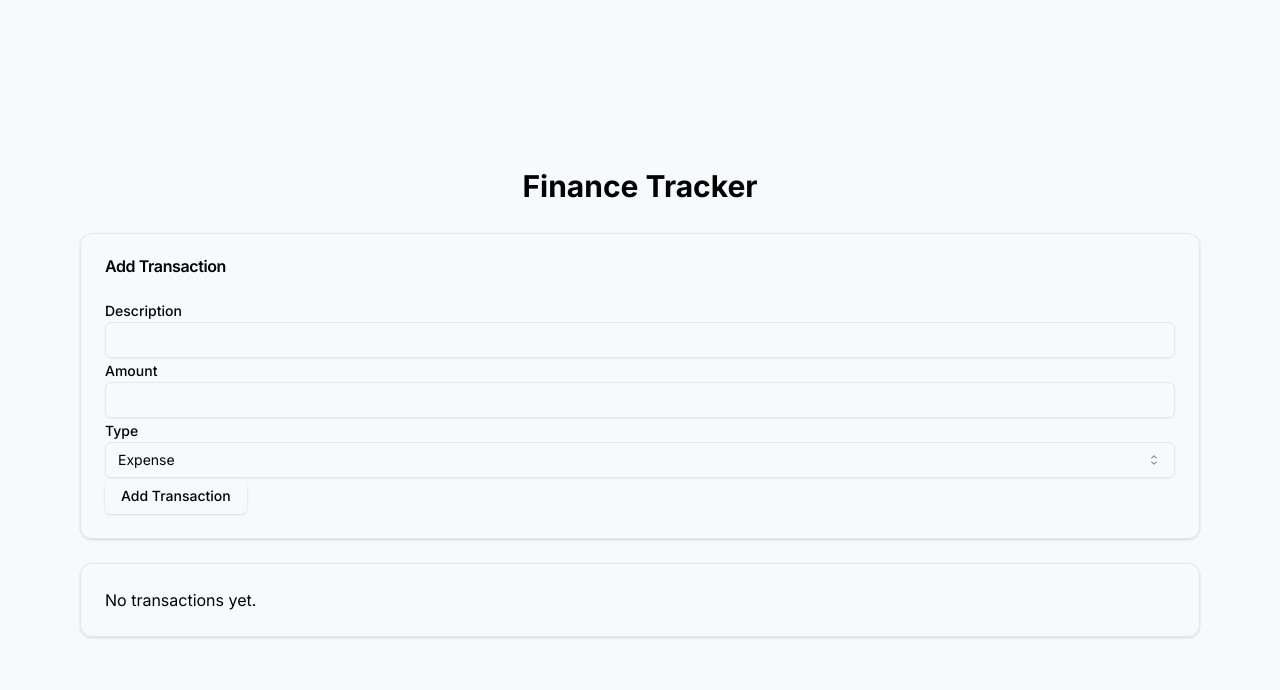
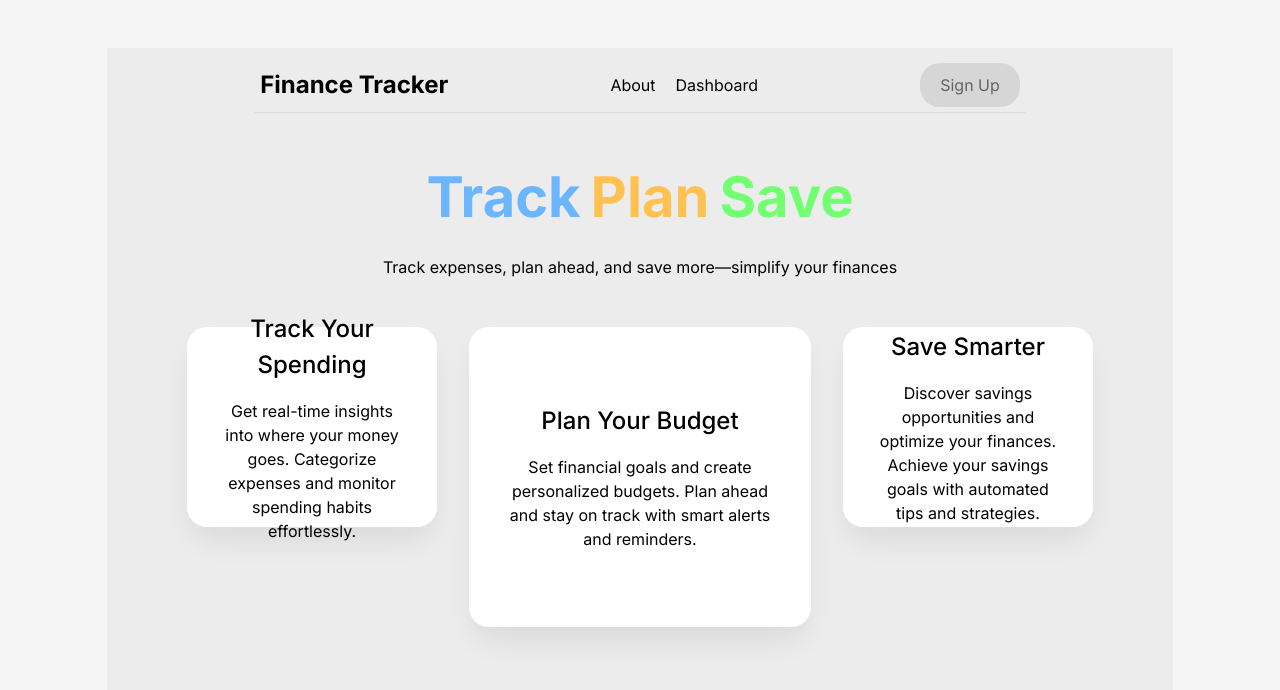
Before and after one commit to pelumitegbe/Personal-Finance-Tracker, a Next.js app in the folder frontend/: page / in a window 1280 px wide. Shown: the top 690 px of the page. Built offline with nearby package versions, Linux system fonts and the light colour scheme.

Commit message:
merged with main repository (integrating the seperation of frontend from backend)

```diff
--- /dev/null
+++ b/frontend/src/app/components/TopNavigation/index.css
@@ -0,0 +1,44 @@
+.top-navigation {
+  display: flex;
+  align-items: center;
+  justify-content: space-between;
+  margin: 10px 100px;
+  padding: 5px;
+  /* background-color: #ececec; */
+  border-bottom: 1px solid #dadada;
+}
+
+.logo {
+  font-size: 1.5em;
+  font-weight: bold;
+}
+
+.nav-links {
+  display: flex;
+  gap: 20px;
+}
+
+.nav-links a {
+  text-decoration: none;
+  font-size: 1em;
+  transition: color 0.3s ease;
+}
+
+.nav-links a:hover {
+  color: #b4b4b4;
+}
+
+.signup-button button {
+  border-radius: 20px;
+  padding: 10px 20px;
+  background-color: #d6d6d6;
+  border: none;
+  color: #646464;
+  cursor: pointer;
+  transition: background-color 0.3s ease;
+}
+
+.signup-button button:hover {
+  background-color: #ffffff;
+  color: #b4b4b4;
+}
--- /dev/null
+++ b/frontend/src/app/components/TopNavigation/index.tsx
@@ -0,0 +1,19 @@
+import React from "react";
+import "./index.css";
+
+const TopNavigation = () => {
+  return (
+    <div className="top-navigation">
+      <div className="logo">Finance Tracker</div>
+      <div className="nav-links">
+        <a href="#about">About</a>
+        <a href="/dashboard">Dashboard</a>
+      </div>
+      <div className="signup-button">
+        <button>Sign Up</button>
+      </div>
+    </div>
+  );
+};
+
+export default TopNavigation;
--- a/frontend/src/app/components/TransactionForm.tsx
+++ b/frontend/src/app/components/TransactionForm.tsx
@@ -1,11 +1,17 @@
-'use client'
+"use client";
 
-import { useState } from 'react'
-import { Button } from "@/components/ui/button"
-import { Input } from "@/components/ui/input"
-import { Label } from "@/components/ui/label"
-import { Select, SelectContent, SelectItem, SelectTrigger, SelectValue } from "@/components/ui/select"
-import { Card, CardContent, CardHeader, CardTitle } from "@/components/ui/card"
+import { useState } from "react";
+import { Button } from "@/components/ui/button";
+import { Input } from "@/components/ui/input";
+import { Label } from "@/components/ui/label";
+import {
+  Select,
+  SelectContent,
+  SelectItem,
+  SelectTrigger,
+  SelectValue,
+} from "@/components/ui/select";
+import { Card, CardContent, CardHeader, CardTitle } from "@/components/ui/card";
 
 interface TransactionFormProps {
   onAddTransaction: (transaction: Transaction) => void;
@@ -19,13 +25,15 @@ interface Transaction {
   date: string;
 }
 
-export default function TransactionForm({ onAddTransaction }: TransactionFormProps) {
-  const [description, setDescription] = useState('')
-  const [amount, setAmount] = useState('')
-  const [type, setType] = useState('expense')
+export default function TransactionForm({
+  onAddTransaction,
+}: TransactionFormProps) {
+  const [description, setDescription] = useState("");
+  const [amount, setAmount] = useState("");
+  const [type, setType] = useState("expense");
 
   const handleSubmit = (e: React.FormEvent) => {
-    e.preventDefault()
+    e.preventDefault();
     if (description && amount) {
       const transaction: Transaction = {
         id: Date.now(),
@@ -33,13 +41,13 @@ export default function TransactionForm({ onAddTransaction }: TransactionFormPro
         amount: parseFloat(amount),
         type,
         date: new Date().toISOString(),
-      }
-      onAddTransaction(transaction)
-      setDescription('')
-      setAmount('')
-      setType('expense')
+      };
+      onAddTransaction(transaction);
+      setDescription("");
+      setAmount("");
+      setType("expense");
     }
-  }
+  };
 
   return (
     <Card>
@@ -76,8 +84,12 @@ export default function TransactionForm({ onAddTransaction }: TransactionFormPro
                 <SelectValue placeholder="Select transaction type" />
               </SelectTrigger>
               <SelectContent className="z-50">
-                <SelectItem value="expense" className="text-red-500">Expense</SelectItem>
-                <SelectItem value="income" className="text-green-500">Income</SelectItem>
+                <SelectItem value="expense" className="text-red-500">
+                  Expense
+                </SelectItem>
+                <SelectItem value="income" className="text-green-500">
+                  Income
+                </SelectItem>
               </SelectContent>
             </Select>
           </div>
@@ -85,5 +97,5 @@ export default function TransactionForm({ onAddTransaction }: TransactionFormPro
         </form>
       </CardContent>
     </Card>
-  )
+  );
 }
--- /dev/null
+++ b/frontend/src/app/index.css
@@ -0,0 +1,84 @@
+.landing {
+  display: flex;
+  min-height: 100vh;
+  padding: 3rem;
+  justify-content: center;
+  background: #f5f5f5;
+}
+.landing main {
+  width: 100%;
+  max-width: 90%;
+  padding: 0 3rem 3rem;
+  margin: 0 auto;
+  background: #ececec;
+  display: flex;
+  flex-direction: column;
+  /* justify-content: center; */
+}
+.landing .main-content {
+  display: flex;
+  flex-direction: column;
+  gap: 3rem;
+  align-items: center;
+  padding: 2rem;
+  text-align: center;
+}
+.landing .main-content h1 {
+  font-size: 56px;
+  display: flex;
+  justify-content: center;
+  gap: 10px;
+  font-weight: 700;
+}
+.main-content h1 span:nth-child(1) {
+  color: #6cb5ff;
+}
+.main-content h1 span:nth-child(2) {
+  color: #ffc252;
+}
+.main-content h1 span:nth-child(3) {
+  color: #72ff72;
+}
+.main-content > div:first-child {
+  display: flex;
+  flex-direction: column;
+  gap: 1rem;
+}
+.main-content .cards {
+  display: flex;
+  justify-content: center;
+  align-items: stretch;
+  gap: 2rem;
+}
+.main-content .cards .card {
+  display: flex;
+  flex-direction: column;
+  border-radius: 20px;
+  gap: 1rem;
+  box-shadow: 0px 17px 32px -7px #00000017;
+  background: #fff;
+  padding: 2rem;
+  flex-grow: 1;
+  flex-basis: 0;
+  justify-content: center;
+  align-items: center;
+  max-height: 200px;
+  transition: transform 0.3s ease;
+}
+.main-content .cards .card:nth-child(1):hover {
+  transform: rotateX(15deg) rotateY(15deg);
+}
+.main-content .cards .card:nth-child(2):hover {
+  transform: scale(1.05);
+}
+.main-content .cards .card:nth-child(3):hover {
+  transform: rotateX(15deg) rotateY(-15deg);
+}
+.main-content .cards .card:nth-child(2) {
+  flex-grow: 1.5;
+  min-height: 300px;
+}
+.card h2 {
+  font-size: 24px;
+  font-weight: 500;
+}
--- a/frontend/src/app/page.tsx
+++ b/frontend/src/app/page.tsx
@@ -1,65 +1,49 @@
-'use client'
+"use client";
 
-import { useState } from 'react'
-import TransactionForm from '../app/components/TransactionForm'
-import TransactionList from '../app/components/TransactionList'
-import { Transaction, NewTransaction } from '../app/lib/types'
+import "./index.css";
+import TopNavigation from "./components/TopNavigation";
 
-export default function Home() {
-  const [transactions, setTransactions] = useState<Transaction[]>([])
-
-  const addTransaction = (transaction: NewTransaction) => {
-    const newTransaction: Transaction = {
-      ...transaction,
-      id: Date.now(),
-    }
-    setTransactions((prevTransactions) => [...prevTransactions, newTransaction])
-  }
-
+export default function landing() {
   return (
-    <div
-      style={{
-        display: 'flex',
-        minHeight: '100vh',
-        alignItems: 'center',
-        justifyContent: 'center',
-        backgroundColor: '#f7fafc', // equivalent to Tailwind's bg-gray-100
-      }}
-    >
-      <main
-        style={{
-          width: '100%',
-          maxWidth: '72rem', // equivalent to Tailwind's max-w-6xl
-          padding: '1rem',
-          margin: '0 auto',
-        }}
-      >
-        <h1
-          style={{
-            fontSize: '1.875rem', // equivalent to Tailwind's text-3xl
-            fontWeight: 'bold',
-            marginBottom: '1.5rem',
-            textAlign: 'center',
-          }}
-        >
-          Finance Tracker
-        </h1>
-        <div
-          style={{
-            display: 'flex',
-            flexDirection: 'column',
-            gap: '1.5rem', // equivalent to Tailwind's space-y-6
-            alignItems: 'flex-start',
-          }}
-        >
-          <div style={{ width: '100%' }}>
-            <TransactionForm onAddTransaction={addTransaction} />
+    <div className="landing">
+      <main>
+        <TopNavigation />
+        <div className="main-content">
+          <div>
+            <h1>
+              <span>Track</span>
+              <span>Plan</span>
+              <span>Save</span>
+            </h1>
+            <p>
+              Track expenses, plan ahead, and save more—simplify your finances
+            </p>
           </div>
-          <div style={{ width: '100%' }}>
-            <TransactionList transactions={transactions} />
+          <div className="cards">
+            <div className="card">
+              <h2>Track Your Spending</h2>
+              <p>
+                Get real-time insights into where your money goes. Categorize
+                expenses and monitor spending habits effortlessly.
+              </p>
+            </div>
+            <div className="card">
+              <h2>Plan Your Budget</h2>
+              <p>
+                Set financial goals and create personalized budgets. Plan ahead
+                and stay on track with smart alerts and reminders.
+              </p>
+            </div>
+            <div className="card">
+              <h2>Save Smarter</h2>
+              <p>
+                Discover savings opportunities and optimize your finances.
+                Achieve your savings goals with automated tips and strategies.
+              </p>
+            </div>
           </div>
         </div>
       </main>
     </div>
-  )
+  );
 }
```
Also changed, not shown: frontend/src/app/dashboard/page.tsx (added, +68 -0 lines).
